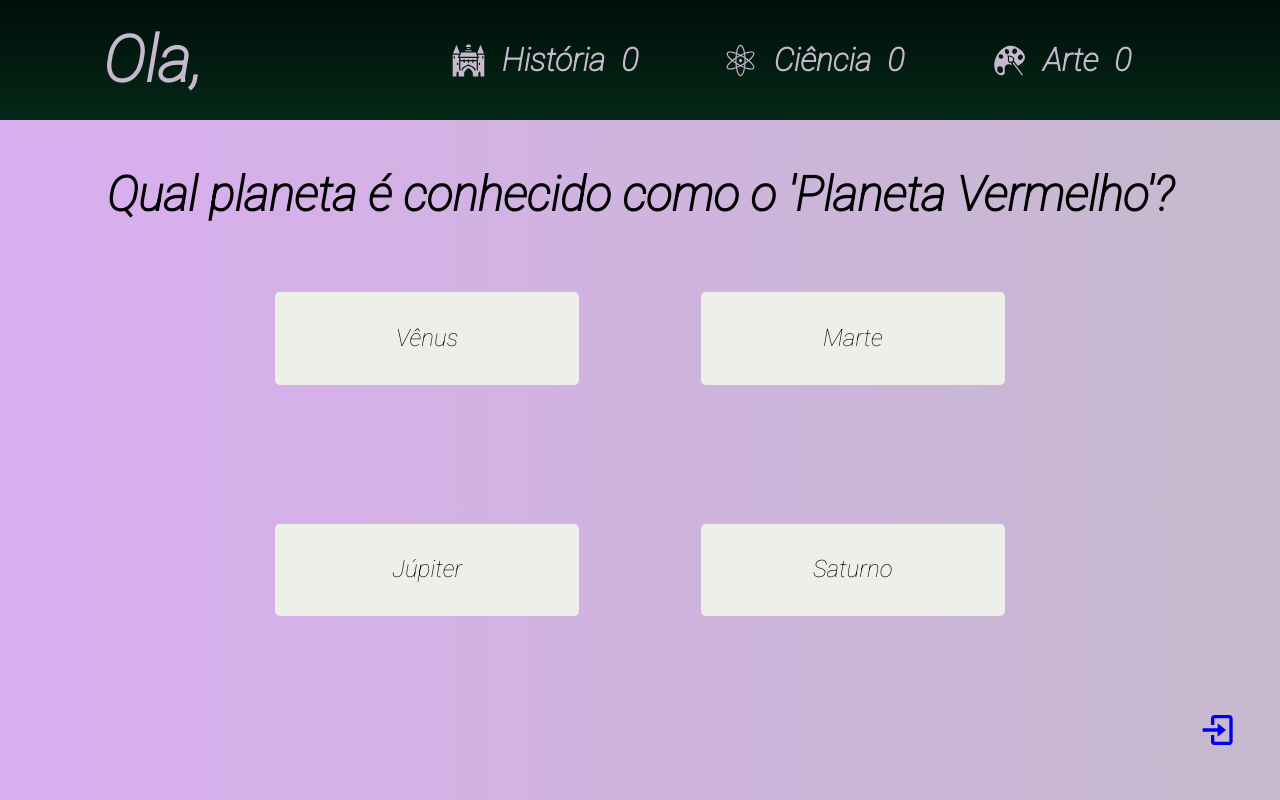
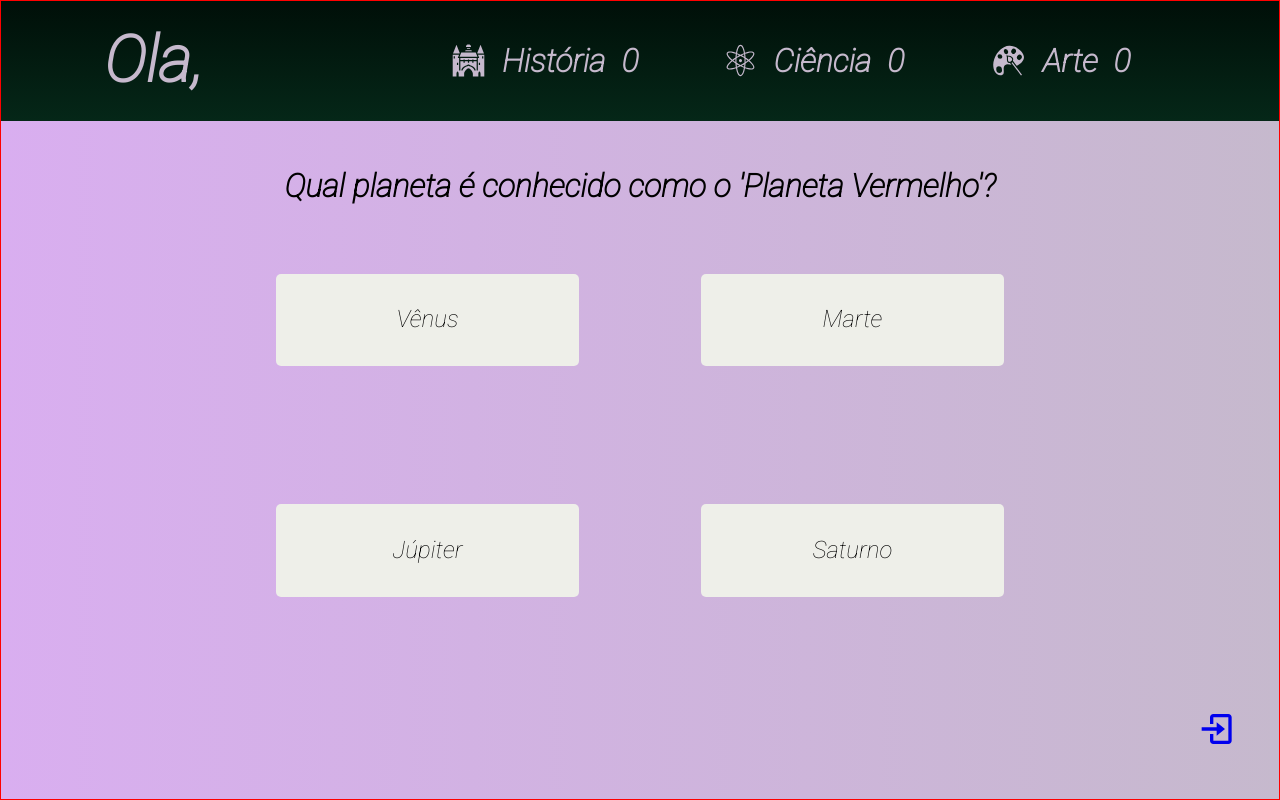
Before and after one commit to FilipeSall/Quizzgame, a React (Create React App) app: page /perguntas in a window 1280 px wide. Built offline with nearby package versions, Linux system fonts and the light colour scheme; a web font is replaced by a local one.

Commit message:
alterando css e readme

```diff
--- a/src/components/questionsPage/questionpage.css
+++ b/src/components/questionsPage/questionpage.css
@@ -4,6 +4,8 @@
     width: 100vw;
     background-image: linear-gradient(to left, var(--c1), var(--c1-tone));
     user-select: none;
+    min-height: fit-content;
+    border: 1px solid red;
 }
 
 .header {
@@ -40,7 +42,7 @@
 }
 
 .question-card > h1 {
-    font-size: 3rem;
+    font-size: 2rem;
     width: clamp(70%, 90%, 100%);
 }
 
@@ -58,6 +60,7 @@
     margin: 5%;
     width: 25%;
     height: 20%;
+    min-height: fit-content;
     border-radius: 5px;
     cursor: pointer;
     font-size: 1.5rem;
```
Also changed, not shown: 1 other file (tests, documents, lock files or other folders).
